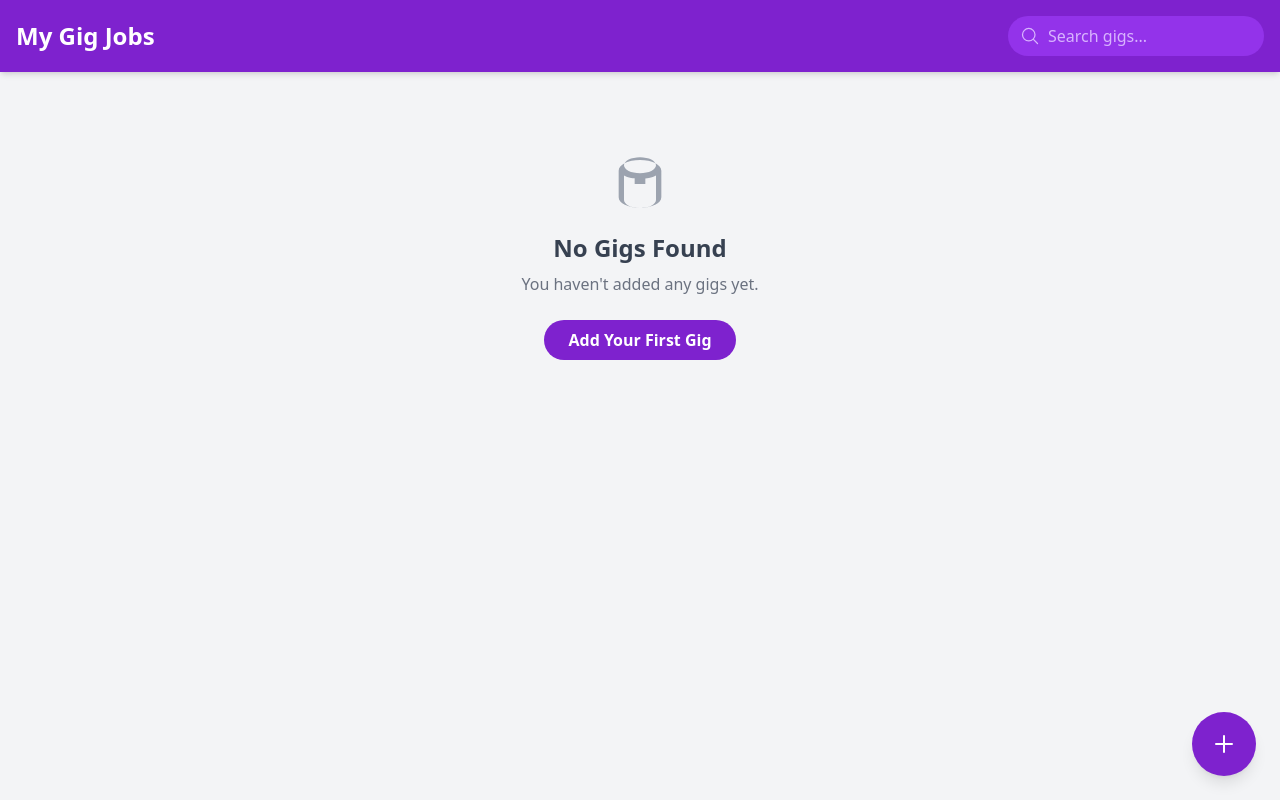
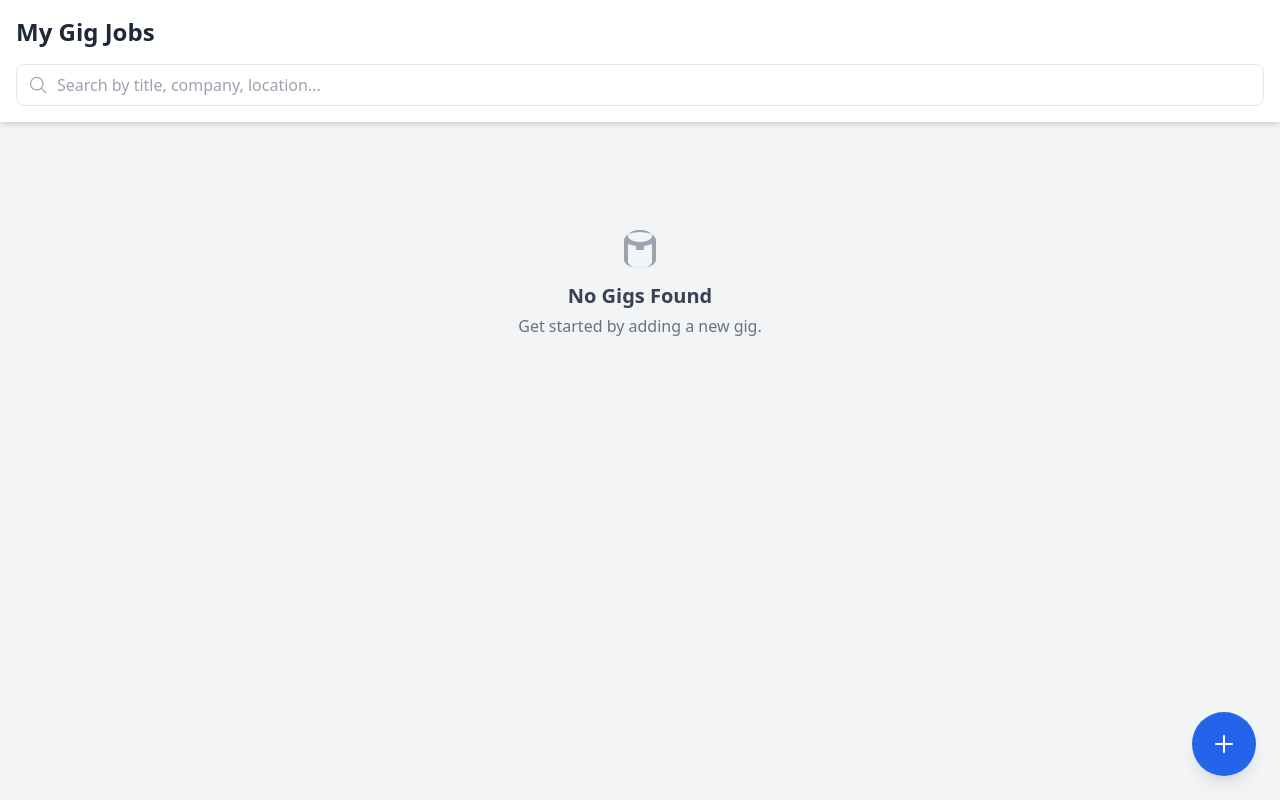
Before and after one commit to dvdlgilbert/my-gig-jobs, a React (Vite) app: page / in a window 1280 px wide. Built offline with nearby package versions, Linux system fonts and the light colour scheme.

Commit message:
Refactor gig management and search functionality

```diff
--- a/App.tsx
+++ b/App.tsx
@@ -1,140 +1,115 @@
 import React, { useState, useEffect, useMemo } from 'react';
+import { getGigs, saveGigs } from './services/storageService';
 import type { Gig } from './types';
 import GigCard from './components/GigCard';
 import GigForm from './components/GigForm';
-import { getGigs, saveGigs } from './services/storageService';
 import PlusIcon from './components/icons/PlusIcon';
 import SearchIcon from './components/icons/SearchIcon';
 import DatabaseIcon from './components/icons/DatabaseIcon';
 
 const App: React.FC = () => {
   const [gigs, setGigs] = useState<Gig[]>([]);
-  const [filteredGigs, setFilteredGigs] = useState<Gig[]>([]);
   const [selectedGig, setSelectedGig] = useState<Gig | null>(null);
-  const [isFormOpen, setIsFormOpen] = useState(false);
+  const [isFormVisible, setIsFormVisible] = useState(false);
   const [searchTerm, setSearchTerm] = useState('');
 
   useEffect(() => {
     setGigs(getGigs());
   }, []);
 
-  useEffect(() => {
-    saveGigs(gigs);
-    const lowercasedFilter = searchTerm.toLowerCase();
-    const filteredData = gigs.filter(item => {
-      return Object.values(item).some(value =>
-        String(value).toLowerCase().includes(lowercasedFilter)
-      );
-    });
-    setFilteredGigs(filteredData);
-  }, [gigs, searchTerm]);
+  const handleSaveGig = (gig: Gig) => {
+    let updatedGigs;
+    if (gigs.some(g => g.id === gig.id)) {
+      // Update existing gig
+      updatedGigs = gigs.map(g => g.id === gig.id ? gig : g);
+    } else {
+      // Add new gig
+      updatedGigs = [...gigs, gig];
+    }
+    setGigs(updatedGigs);
+    saveGigs(updatedGigs);
+    setIsFormVisible(false);
+    setSelectedGig(null);
+  };
 
-  const sortedGigs = useMemo(() => {
-    return [...filteredGigs].sort((a, b) => new Date(b.date).getTime() - new Date(a.date).getTime());
-  }, [filteredGigs]);
-
-  const handleAddGig = () => {
-    setSelectedGig(null);
-    setIsFormOpen(true);
+  const handleDeleteGig = (id: string) => {
+    if (window.confirm('Are you sure you want to delete this gig?')) {
+      const updatedGigs = gigs.filter(g => g.id !== id);
+      setGigs(updatedGigs);
+      saveGigs(updatedGigs);
+    }
   };
 
   const handleEditGig = (gig: Gig) => {
     setSelectedGig(gig);
-    setIsFormOpen(true);
+    setIsFormVisible(true);
   };
 
-  const handleDeleteGig = (id: number) => {
-    if (window.confirm('Are you sure you want to delete this gig?')) {
-      setGigs(gigs.filter(gig => gig.id !== id));
+  const handleAddNewGig = () => {
+    setSelectedGig(null);
+    setIsFormVisible(true);
   }
-  };
 
-  const handleSaveGig = (gigToSave: Omit<Gig, 'id'> & { id?: number }) => {
-    if (gigToSave.id) {
-      setGigs(gigs.map(g => (g.id === gigToSave.id ? { ...g, ...gigToSave } as Gig : g)));
-    } else {
-      const newGig: Gig = {
-        ...gigToSave,
-        id: Date.now(),
-      };
-      setGigs([newGig, ...gigs]);
-    }
-    setIsFormOpen(false);
+  const handleCancelForm = () => {
+    setIsFormVisible(false);
     setSelectedGig(null);
   };
 
-  const handleCancel = () => {
-    setIsFormOpen(false);
-    setSelectedGig(null);
-  };
+  const filteredGigs = useMemo(() => {
+    return gigs.filter(gig =>
+      gig.title.toLowerCase().includes(searchTerm.toLowerCase()) ||
+      gig.company.toLowerCase().includes(searchTerm.toLowerCase()) ||
+      gig.location.toLowerCase().includes(searchTerm.toLowerCase())
+    );
+  }, [gigs, searchTerm]);
+
+  if (isFormVisible) {
+    return <GigForm gig={selectedGig} onSave={handleSaveGig} onCancel={handleCancelForm} />;
+  }
 
   return (
     <div className="bg-gray-100 min-h-screen font-sans">
-      <header className="bg-purple-700 text-white shadow-md sticky top-0 z-20">
-        <div className="container mx-auto px-4 py-4 md:flex md:items-center md:justify-between">
-          <h1 className="text-2xl font-bold">My Gig Jobs</h1>
-          <div className="mt-4 md:mt-0 relative">
+      <header className="bg-white shadow-md sticky top-0 z-10">
+        <div className="container mx-auto px-4 py-4">
+          <h1 className="text-2xl font-bold text-gray-800">My Gig Jobs</h1>
+          <div className="mt-4 relative">
             <input
               type="text"
-              placeholder="Search gigs..."
+              placeholder="Search by title, company, location..."
+              className="w-full pl-10 pr-4 py-2 border rounded-lg focus:outline-none focus:ring-2 focus:ring-blue-500"
               value={searchTerm}
-              onChange={e => setSearchTerm(e.target.value)}
-              className="w-full md:w-64 pl-10 pr-4 py-2 rounded-full bg-purple-600 text-white placeholder-purple-300 focus:outline-none focus:ring-2 focus:ring-purple-300"
+              onChange={(e) => setSearchTerm(e.target.value)}
             />
-            <div className="absolute left-3 top-1/2 transform -translate-y-1/2">
-              <SearchIcon className="h-5 w-5 text-purple-300" />
-            </div>
+            <SearchIcon className="absolute left-3 top-1/2 transform -translate-y-1/2 h-5 w-5 text-gray-400" />
           </div>
         </div>
       </header>
 
-      <main className="container mx-auto p-4">
-        {isFormOpen ? (
-          <GigForm
-            gig={selectedGig}
-            onSave={handleSaveGig}
-            onCancel={handleCancel}
-          />
-        ) : (
-          <>
-            {sortedGigs.length > 0 ? (
+      <main className="container mx-auto px-4 py-6">
+        {filteredGigs.length > 0 ? (
           <div className="grid grid-cols-1 md:grid-cols-2 lg:grid-cols-3 gap-6">
-                {sortedGigs.map(gig => (
-                  <GigCard
-                    key={gig.id}
-                    gig={gig}
-                    onEdit={handleEditGig}
-                    onDelete={handleDeleteGig}
-                  />
+            {filteredGigs.map(gig => (
+              <GigCard key={gig.id} gig={gig} onEdit={handleEditGig} onDelete={handleDeleteGig} />
             ))}
           </div>
         ) : (
-              <div className="text-center py-16">
-                <DatabaseIcon className="h-16 w-16 mx-auto text-gray-400" />
-                <h2 className="mt-4 text-2xl font-semibold text-gray-700">No Gigs Found</h2>
-                <p className="mt-2 text-gray-500">
-                  {searchTerm ? `No gigs match your search for "${searchTerm}".` : "You haven't added any gigs yet."}
+          <div className="text-center py-20">
+            <DatabaseIcon className="mx-auto h-12 w-12 text-gray-400" />
+            <h2 className="mt-2 text-xl font-semibold text-gray-700">No Gigs Found</h2>
+            <p className="mt-1 text-gray-500">
+              {searchTerm ? 'Try adjusting your search.' : 'Get started by adding a new gig.'}
             </p>
-                {!searchTerm && (
-                  <button
-                    onClick={handleAddGig}
-                    className="mt-6 px-6 py-2 bg-purple-700 text-white rounded-full font-semibold hover:bg-purple-800 transition-colors"
-                  >
-                    Add Your First Gig
-                  </button>
-                )}
           </div>
         )}
+      </main>
+
       <button
-              onClick={handleAddGig}
-              className="fixed bottom-6 right-6 bg-purple-700 text-white p-4 rounded-full shadow-lg hover:bg-purple-800 focus:outline-none focus:ring-2 focus:ring-offset-2 focus:ring-purple-700 transition-transform transform hover:scale-110"
+        onClick={handleAddNewGig}
+        className="fixed bottom-6 right-6 bg-blue-600 text-white rounded-full p-4 shadow-lg hover:bg-blue-700 focus:outline-none focus:ring-2 focus:ring-offset-2 focus:ring-blue-500 transition-transform transform hover:scale-110"
         aria-label="Add new gig"
       >
         <PlusIcon className="h-8 w-8" />
       </button>
-          </>
-        )}
-      </main>
     </div>
   );
 };
```
Lines whose indentation alone changed are shown as unchanged.
